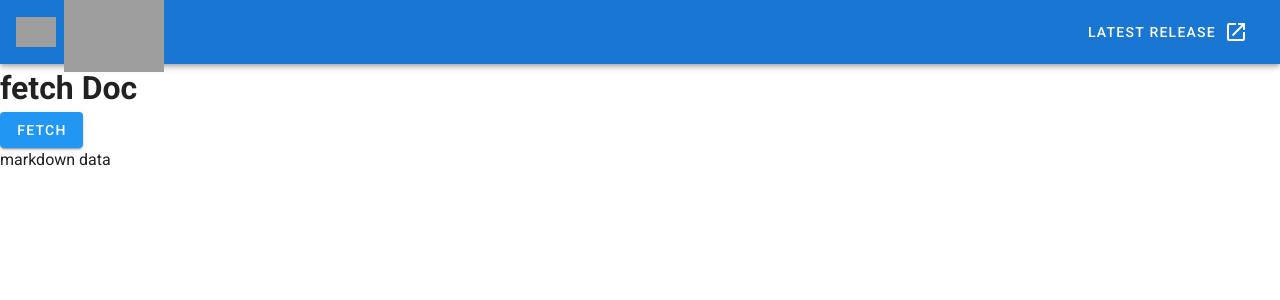
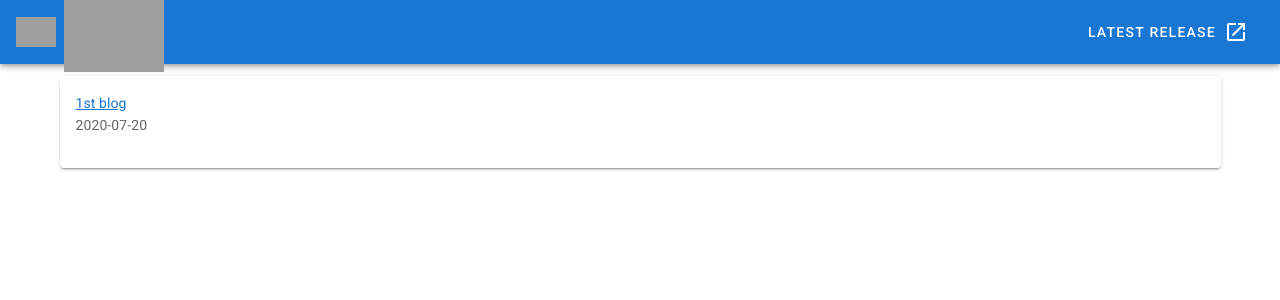
Before and after one commit to maldestor95/blog, a Vue app: page / in a window 1280 px wide. Shown: the top 300 px of the page. Built offline with nearby package versions, Linux system fonts and the light colour scheme; no server answers; grey boxes are pictures that could not be loaded.

Commit message:
blog list created

```diff
--- a/src/App.vue
+++ b/src/App.vue
@@ -38,23 +38,30 @@
     </v-app-bar>
 
     <v-main>
-      <md-display/>
+      <blog-list @changeBlog="setActiveBlog($event)"/>
+      <md-display :blog="activeBlog"/>
     </v-main>
   </v-app>
 </template>
 
 <script>
 import mdDisplay from './components/mdDisplay'
+import blogList from './components/bloglist'
 
 export default {
   name: 'App',
 
   components: {
-    mdDisplay
+    mdDisplay, blogList
   },
 
   data: () => ({
-    //
+    activeBlog:"initial"
   }),
+  methods: {
+    setActiveBlog(event) {
+      this.activeBlog=event
+    }
+  },
 };
 </script>
--- /dev/null
+++ b/src/components/bloglist.vue
@@ -0,0 +1,56 @@
+<template>
+    <v-container>
+        <v-row>
+            <v-col v-for="blogitem in bloglist" :key="blogitem.id">
+                <v-card >
+                <v-card-text>
+                    <a href="" @click.prevent="$emit('changeBlog',blogitem.link)">
+                        {{blogitem.titre}}
+                    </a>
+                    <p>{{blogitem.date}}</p>
+                </v-card-text>
+                </v-card>
+            </v-col>
+        </v-row>
+
+    </v-container>
+</template>
+
+<script>
+    export default {
+        data() {
+            return {
+                bloglist: [{
+                    date: '2020-07-20',
+                    titre: '1st blog',
+                    link: '1/1st.md'
+                }]
+
+            }
+        },
+        mounted () {
+            this.loadBlogList();
+        },
+        methods: {
+            loadBlogList() {
+                const myInit = { method: 'GET',
+               mode: 'cors',
+               cache: 'default' };
+                const fpath = `${process.env.VUE_APP_ENV_S3server}/bloglist.json`
+                fetch(fpath,myInit)
+                .then((response)=>{
+                    return response.text()
+                    }
+                )
+                .then(response=>{
+                    this.bloglist=JSON.parse(response)
+                })
+                .catch((err)=>{console.log(err)})
+            }
+        },
+    }
+</script>
+
+<style lang="scss" scoped>
+
+</style>
--- a/src/components/mdDisplay.vue
+++ b/src/components/mdDisplay.vue
@@ -1,35 +1,40 @@
 <template>
-    <div>
-<h1>fetch Doc</h1>
-<v-btn color="info" @click="getMd('1st.md')">fetch</v-btn>
-<div v-html="markdown"></div>
-
-    </div>
+    <v-container >
+        <div v-html="markdown"></div>
+    </v-container>
 </template>
 
 <script>
 import marked from 'marked'
     export default {
+        props: {
+            blog: {
+                type: String,
+                default: "none"
+            },
+        },
         data() {
             return {
-                markdown: "markdown data"
+                markdown: ""
+            }
+        },
+        watch: {
+            blog(newValue) {
+                this.getMd(newValue)
             }
         },
         methods: {
             getMd(filePath) {
-                console.log(process.env)
                 const myInit = { method: 'GET',
                mode: 'cors',
                cache: 'default' };
                 const fpath = `${process.env.VUE_APP_ENV_S3server}/${filePath}`
-                console.log(`fpath: ${fpath}`)
                 fetch(fpath,myInit)
                 .then((response)=>{
                     return response.text()
                     }
                 )
                 .then(response=>{
-                    console.log(response)
                     this.markdown=marked(response)
                 })
                 .catch((err)=>{this.markdown=err})
```
